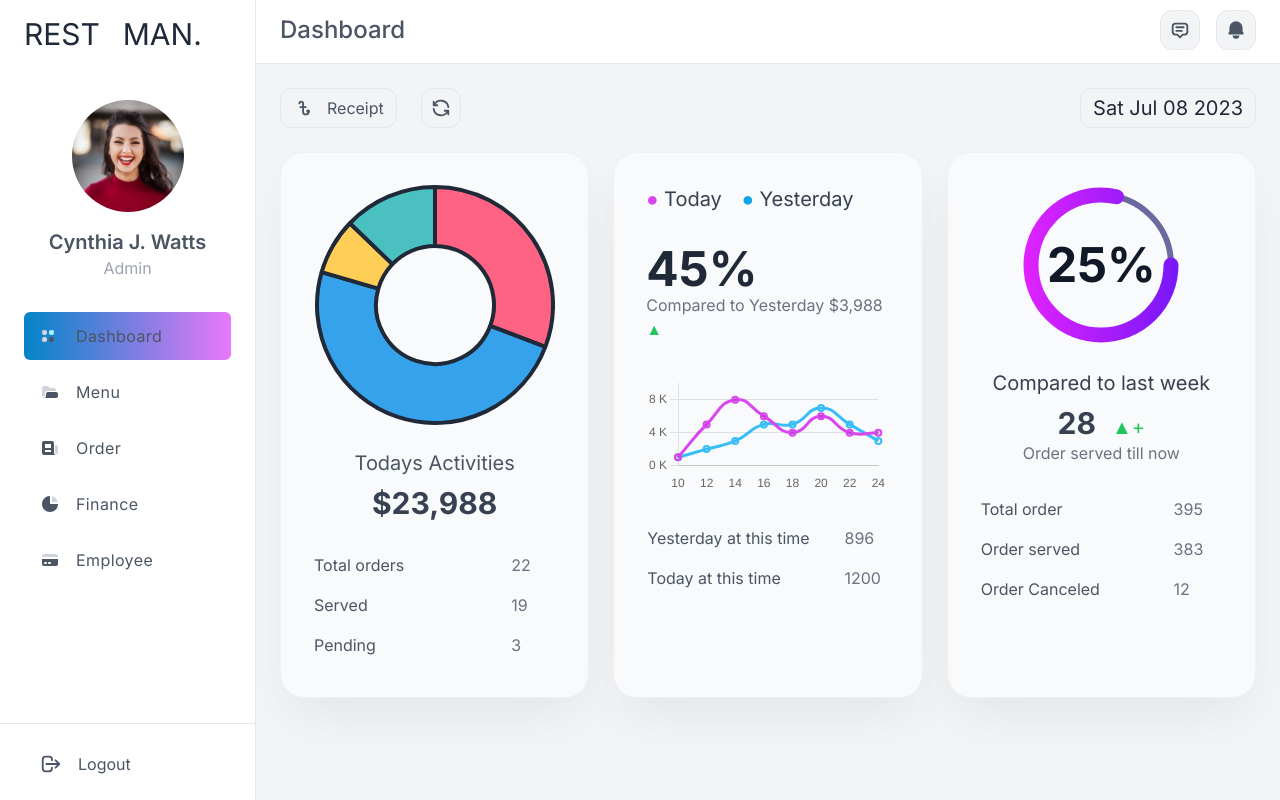
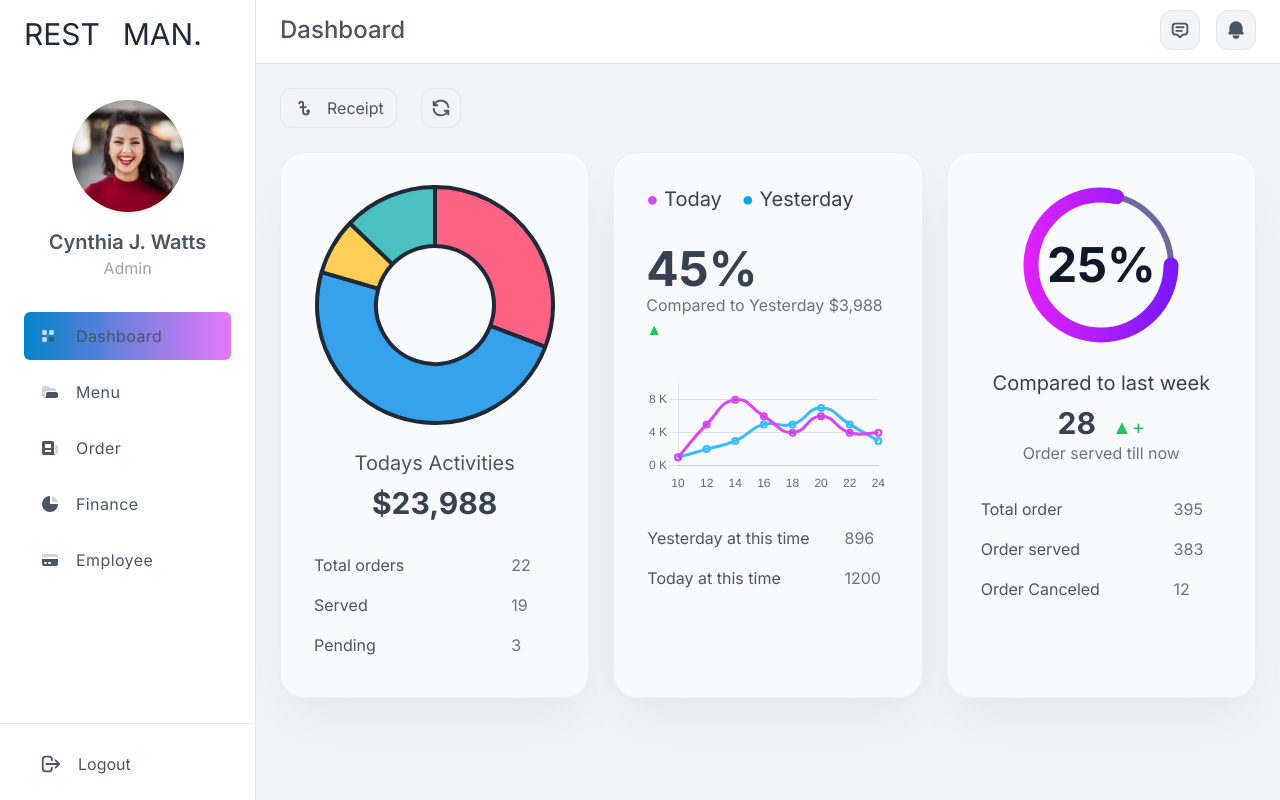
Before and after one commit to AbidHasanPiash/bhojon, a Next.js app: page / in a window 1280 px wide. Built offline with nearby package versions, Linux system fonts and the light colour scheme.

Commit message:
optemized css for dashboard

```diff
--- a/app/globals.css
+++ b/app/globals.css
@@ -1,18 +1,30 @@
+/* eslint-disable */
 @tailwind base;
 @tailwind components;
 @tailwind utilities;
 
 
-/* circle{
-  stroke: url(#GradientColor);
-  fill: none ;
-  stroke-width: 20px;
-  stroke-dasharray: 472;
-  stroke-dashoffset: 472;
-  animation: anim 2s linear forwards;
-} */
-/* @keyframes anim {
-  100%{
-    stroke-dashoffset: 100;
-  }
-} */
+/************* Button *************/
+.btn_layout_text {
+  @apply h-10 rounded-xl border flex items-center justify-center bg-gray-100 active:bg-gray-200 dark:bg-gray-700 dark:border-gray-600 dark:active:bg-gray-800
+}
+.btn_text {
+  @apply text-gray-600 dark:text-gray-300 hover:text-gray-700 dark:hover:text-white flex items-center justify-center space-x-3 px-3
+}
+.btn_layout_icon {
+  @apply h-10 w-10 rounded-xl border flex items-center justify-center bg-gray-100 active:bg-gray-200 dark:bg-gray-700 dark:border-gray-600 dark:active:bg-gray-800
+}
+.btn_icon {
+  @apply text-gray-600 dark:text-gray-300 hover:text-gray-700 dark:hover:text-white
+}
+
+/************* Container Layout *************/
+.body_and_text_color {
+  @apply bg-gray-100 dark:bg-gray-900 text-gray-700 dark:text-white
+}
+.container_gap {
+  @apply px-6 pt-6
+}
+.container_layout {
+  @apply p-6 sm:p-8 rounded-3xl bg-white border border-gray-200/50 dark:shadow-none dark:border-gray-700 dark:bg-gray-800 bg-opacity-50 shadow-2xl shadow-gray-600/10
+}
--- a/app/layout.js
+++ b/app/layout.js
@@ -12,7 +12,7 @@ export default function RootLayout({ children }) {
   const [isSidebarOpen, setSidebarOpen] = useState(false);
   return (
     <html lang="en">
-      <body className={`${inter.className} bg-gray-100 dark:bg-gray-900 text-gray-700 dark:text-white`}>
+      <body className={`${inter.className} body_and_text_color`}>
       <SidebarContext.Provider value={{isSidebarOpen, setSidebarOpen}}>
           <Nav/>
           <div className="ml-auto mb-6 lg:w-[75%] xl:w-[80%] 2xl:w-[85%]">
--- a/app/page.jsx
+++ b/app/page.jsx
@@ -7,38 +7,21 @@ import { TbCurrencyTaka, TbRefresh } from "react-icons/tb";
 import ReceiptModal from "@/components/dashboard/ReceiptModal";
 
 export default function Home() {
-  const today = new Date();
-  const currentDate = today.toDateString();
   const [receiptModal, setReceiptModal] = useState(false);
   const closeReceiptModal = () => {
     setReceiptModal(false);
   }
   return (
     <div>
-      <div className="px-6 pt-6 flex justify-between">
-        <div className="flex items-center space-x-6">
-          <button
-            aria-label="bill"
-            onClick={()=>setReceiptModal(true)}
-            className="h-10 rounded-xl border flex items-center justify-center bg-gray-100 active:bg-gray-200 dark:bg-gray-700 dark:border-gray-600 dark:active:bg-gray-800"
-          >
-            <span className="text-gray-600 dark:text-gray-300 hover:text-gray-700 dark:hover:text-white flex items-center justify-center space-x-3 px-3">
-              <TbCurrencyTaka size={22}/>
-              <span>Receipt</span>
-            </span>
-          </button>
-          <button
-            aria-label="refresh"
-            className="h-10 w-10 rounded-xl border flex items-center justify-center bg-gray-100 active:bg-gray-200 dark:bg-gray-700 dark:border-gray-600 dark:active:bg-gray-800"
-          >
-            <span className="text-gray-600 dark:text-gray-300 hover:text-gray-700 dark:hover:text-white"><TbRefresh size={22}/></span>
-          </button>
-        </div>
-        <div className="h-10 rounded-xl border dark:border-gray-600 flex items-center justify-center">
-          <span className="text-xl text-gray-800 dark:text-white px-3">{currentDate}</span>
-        </div>
+      <div className="container_gap flex items-center space-x-6">
+        <button onClick={()=>setReceiptModal(true)} className="btn_layout_text">
+          <span className="btn_text"> <TbCurrencyTaka size={22}/> <span>Receipt</span> </span>
+        </button>
+        <button className="btn_layout_icon">
+          <span className="btn_icon"><TbRefresh size={22}/></span>
+        </button>
       </div>
-      <div className="px-6 pt-6">
+      <div className="container_gap">
         <div className="grid gap-6 md:grid-cols-2 lg:grid-cols-3">
           <Activities/>
           <ComparedToLastDay/>
--- a/components/dashboard/ComparedToLastDay.jsx
+++ b/components/dashboard/ComparedToLastDay.jsx
@@ -60,25 +60,22 @@ export default function ComparedToLastDay() {
     }
   };
   return (
-    <div>
-      <div className="h-full group p-6 sm:p-8 rounded-3xl bg-white border border-gray-200/50 dark:shadow-none dark:border-gray-700 dark:bg-gray-800 bg-opacity-50 shadow-2xl shadow-gray-600/10">
-        <h5 className="text-xl text-gray-700 dark:text-gray-300 space-x-5">
+    <div className="container_layout">
+      <h5 className="text-xl space-x-5">
         <span><span className="text-fuchsia-500">●</span> Today</span>
         <span><span className="text-sky-500">●</span> Yesterday</span>
       </h5>
       <div className="my-8">
-          <h1 className="text-5xl font-bold text-gray-800 dark:text-white">
+        <h1 className="text-5xl font-bold">
           45%
         </h1>
         <span className="text-gray-500 dark:text-gray-400">
           Compared to Yesterday $3,988 <span className="text-green-500">▲</span>
         </span>
       </div>
-
       <div className="w-full">
         <Line data={data} options={options}/>
       </div>
-
       <table className="mt-6 -mb-2 w-full text-gray-600">
         <tbody>
           <tr className="dark:text-gray-300">
@@ -92,6 +89,5 @@ export default function ComparedToLastDay() {
         </tbody>
       </table>
     </div>
-    </div>
   );
 }
```
Lines whose indentation alone changed are shown as unchanged.
